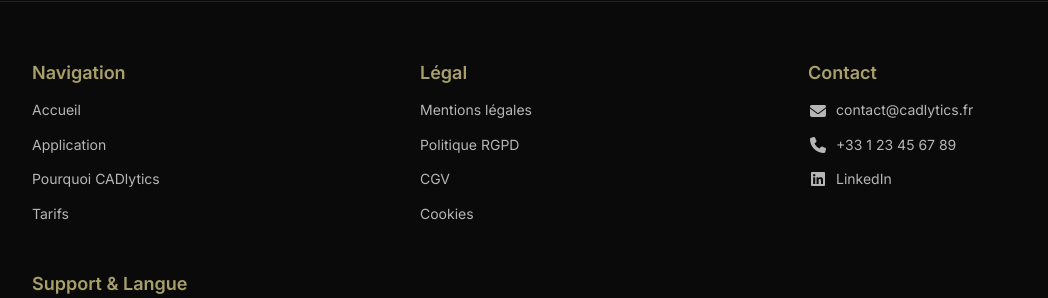
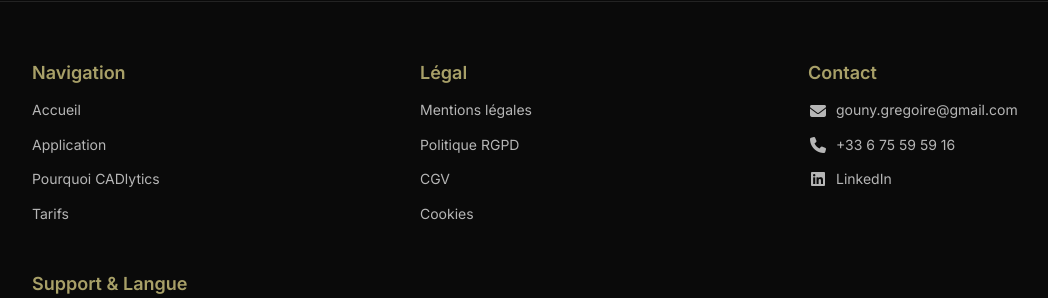
Before and after one commit to gounygregoire/analyseur-step, a Flask app: page / in a window 1280 px wide. Shown: the part 4724-5022 px from the top of the page, without its empty margins (50-1098 px from the left). Run offline with Flask 3, Linux system fonts and the light colour scheme; parts of the project's set-up code (start-up, migrations or seed data) failed here and were passed over.

Commit message:
Update contact information and bug report email in the website footer
Updates contact email and phone number, and modifies the bug report email.

Replit-Commit-Author: Agent
Replit-Commit-Session-Id: e310edde-1ae3-410d-a19e-3df5ebb242a6
Replit-Commit-Screenshot-Url: https://storage.googleapis.com/screenshot-production-us-central1/8de4d0e2-0de8-47b7-8daa-9330b7174c67/a3dc5f2c-7a98-4d30-a4b7-9c0d50d93799.jpg

```diff
--- a/templates/landing.html
+++ b/templates/landing.html
@@ -1212,11 +1212,11 @@
                 <div class="footer-section">
                     <h5 class="footer-title">Contact</h5>
                     <div class="footer-links">
-                        <a href="mailto:contact@cadlytics.fr" class="footer-link">
-                            <i class="fas fa-envelope"></i> contact@cadlytics.fr
+                        <a href="mailto:gouny.gregoire@gmail.com" class="footer-link">
+                            <i class="fas fa-envelope"></i> gouny.gregoire@gmail.com
                         </a>
-                        <a href="tel:+33123456789" class="footer-link">
-                            <i class="fas fa-phone"></i> +33 1 23 45 67 89
+                        <a href="tel:+33675595916" class="footer-link">
+                            <i class="fas fa-phone"></i> +33 6 75 59 59 16
                         </a>
                         <a href="https://linkedin.com/company/cadlytics" class="footer-link" target="_blank">
                             <i class="fab fa-linkedin"></i> LinkedIn
@@ -1226,7 +1226,7 @@
                 <div class="footer-section">
                     <h5 class="footer-title">Support & Langue</h5>
                     <div class="footer-links">
-                        <a href="mailto:bug@cadlytics.fr?subject=Bug report CADlytics" class="footer-link">
+                        <a href="mailto:gouny.gregoire@gmail.com.fr?subject=Bug report CADlytics" class="footer-link">
                             <i class="fas fa-bug"></i> Signaler un bug
                         </a>
                         <div class="language-selector mt-3">
```
